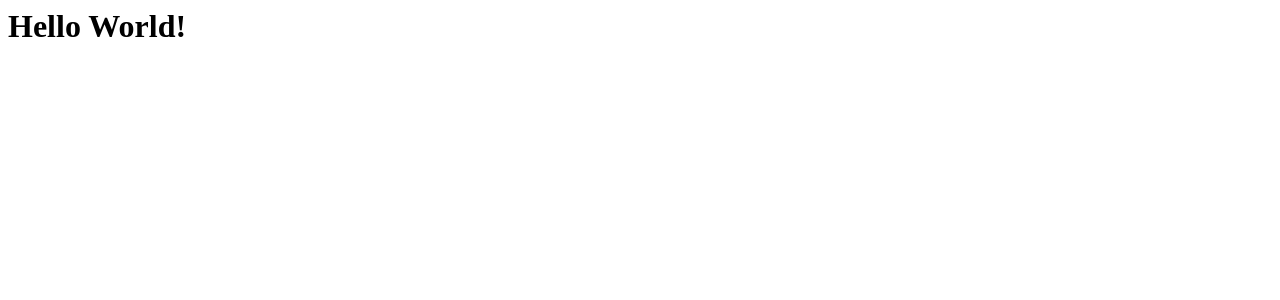
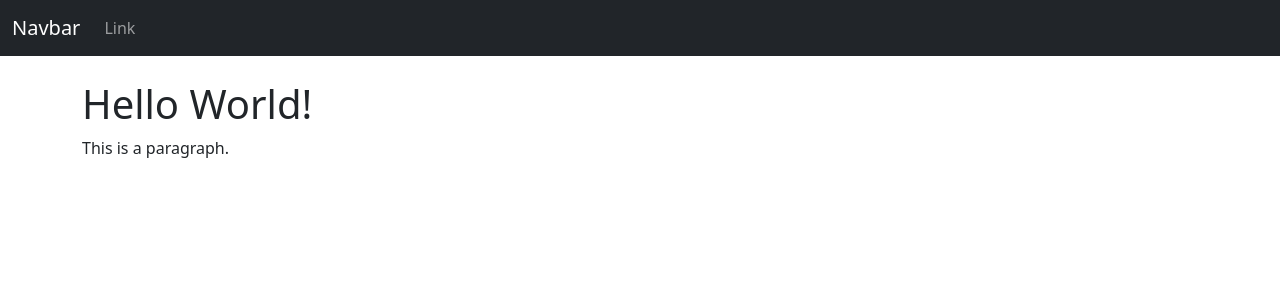
Before and after one commit to dgonzalesi/nao-django-crm, a Django app: page / in a window 1280 px wide. Shown: the top 300 px of the page. Run offline with Django 4.2, Linux system fonts and the light colour scheme.

Commit message:
Add bootstrap

```diff
--- /dev/null
+++ b/dcrm/nao_crm/templates/base.html
@@ -0,0 +1,18 @@
+<!doctype html>
+<html lang="en">
+  <head>
+    <meta charset="utf-8">
+    <meta name="viewport" content="width=device-width, initial-scale=1">
+    <title>Nao CRM</title>
+    <link href="https://cdn.jsdelivr.net/npm/bootstrap@5.3.0-alpha3/dist/css/bootstrap.min.css" rel="stylesheet" integrity="sha384-KK94CHFLLe+nY2dmCWGMq91rCGa5gtU4mk92HdvYe+M/SXH301p5ILy+dN9+nJOZ" crossorigin="anonymous">
+  </head>
+  <body>
+    {% include 'navbar.html' %}
+    <div class="container">
+        <br />
+        {% block content %}
+        {% endblock %}
+    </div>
+    <script src="https://cdn.jsdelivr.net/npm/bootstrap@5.3.0-alpha3/dist/js/bootstrap.bundle.min.js" integrity="sha384-ENjdO4Dr2bkBIFxQpeoTz1HIcje39Wm4jDKdf19U8gI4ddQ3GYNS7NTKfAdVQSZe" crossorigin="anonymous"></script>
+  </body>
+</html>
--- a/dcrm/nao_crm/templates/index.html
+++ b/dcrm/nao_crm/templates/index.html
@@ -1,6 +1,9 @@
-<head>
-    <title> Hello World! </title>
-</head>
-<body>
+{% extends 'base.html' %}
+
+{% block content %}
     <h1> Hello World! </h1>
-</body>
+
+    <p> This is a paragraph. </p>
+
+
+{% endblock %}
--- /dev/null
+++ b/dcrm/nao_crm/templates/navbar.html
@@ -0,0 +1,18 @@
+<nav class="navbar navbar-expand-lg navbar-dark bg-dark">
+  <div class="container-fluid">
+    <a class="navbar-brand" href="{% url 'index' %}">Navbar</a>
+    <button class="navbar-toggler" type="button" data-bs-toggle="collapse" data-bs-target="#navbarSupportedContent" aria-controls="navbarSupportedContent" aria-expanded="false" aria-label="Toggle navigation">
+      <span class="navbar-toggler-icon"></span>
+    </button>
+    <div class="collapse navbar-collapse" id="navbarSupportedContent">
+      <ul class="navbar-nav me-auto mb-2 mb-lg-0">
+        {% comment %} <li class="nav-item">
+          <a class="nav-link active" aria-current="page" href="#">Home</a>
+        </li> {% endcomment %}
+        <li class="nav-item">
+          <a class="nav-link" href="#">Link</a>
+        </li>
+      </ul>
+    </div>
+  </div>
+</nav>
--- a/dcrm/nao_crm/views.py
+++ b/dcrm/nao_crm/views.py
@@ -1,5 +1,6 @@
 from django.shortcuts import render
-
+from django.contrib.auth import authenticate, login, logout
+from django.contrib import messages
 # Create your views here.
 
 def index(request):
```
